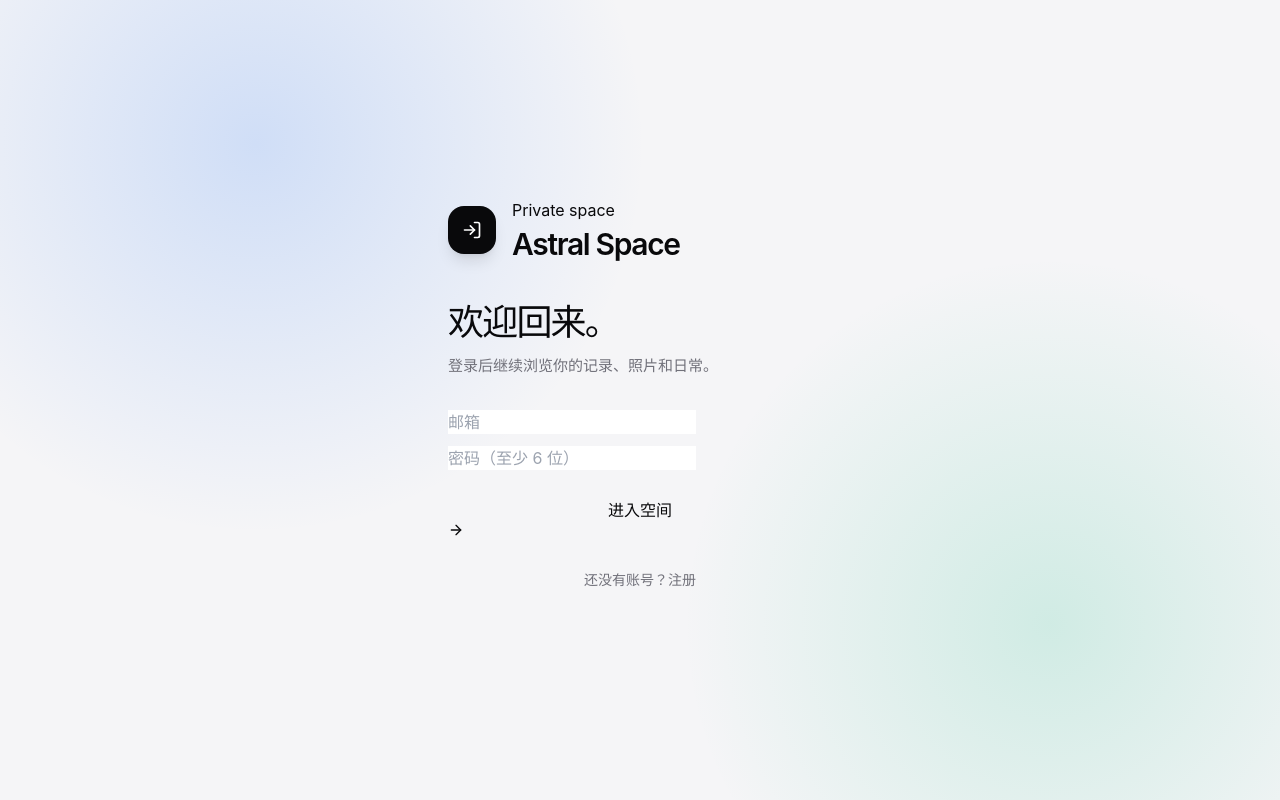
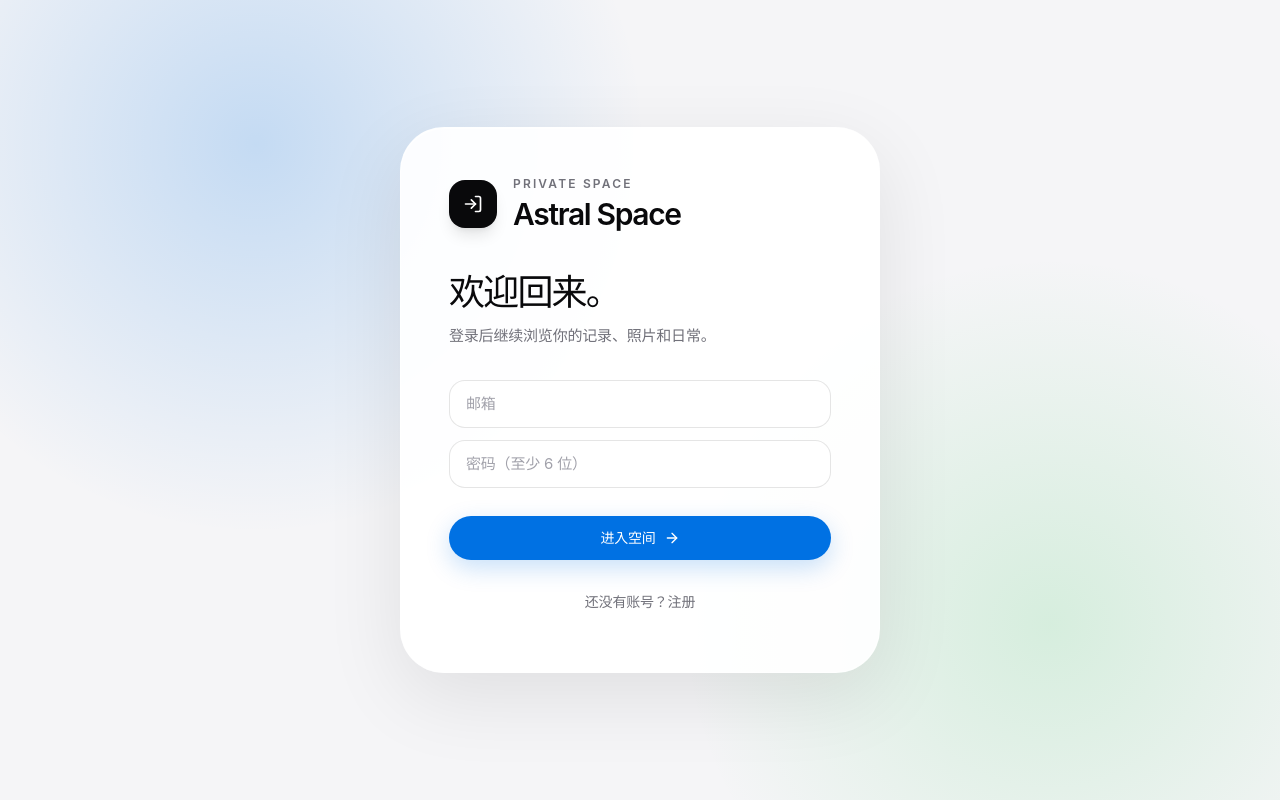
Before and after one commit to Astralx9/my-space-blog, a React (Vite) app: page / in a window 1280 px wide. Built offline with nearby package versions, Linux system fonts and the light colour scheme; no server answers.

Commit message:
feat: apply Apple interface to src/index.css

```diff
--- a/src/index.css
+++ b/src/index.css
@@ -4,39 +4,188 @@
 
 @layer base {
   :root {
-    --theme-primary: 59 130 246; /* blue-500 */
-    --theme-secondary: 16 185 129; /* emerald-500 */
-    --theme-primary-contrast: 255 255 255;
+    --theme-primary: 0 113 227;
+    --theme-secondary: 52 199 89;
+    --surface-alpha: 0.92;
+    --glass-alpha: 0.78;
+    --sidebar-width: 16rem;
+  }
+
+  * {
+    box-sizing: border-box;
+  }
+
+  html {
+    scroll-behavior: smooth;
+    background: #f5f5f7;
   }
 
   body {
-    @apply bg-zinc-50 dark:bg-black text-zinc-900 dark:text-zinc-100;
+    @apply m-0 min-w-[320px] bg-[#f5f5f7] text-[#1d1d1f] antialiased dark:bg-black dark:text-[#f5f5f7];
+    letter-spacing: -0.012em;
+  }
+
+  button,
+  input,
+  textarea {
+    font: inherit;
+  }
+
+  button,
+  a,
+  input[type="range"] {
+    -webkit-tap-highlight-color: transparent;
+  }
+
+  :focus-visible {
+    outline: 3px solid rgb(var(--theme-primary) / 0.35);
+    outline-offset: 3px;
+  }
+
+  ::selection {
+    color: #fff;
+    background: rgb(var(--theme-primary) / 0.82);
   }
 }
 
-@layer components {
-  .theme-text-primary { color: rgb(var(--theme-primary)); }
-  .theme-text-secondary { color: rgb(var(--theme-secondary)); }
-  .theme-bg-primary { background-color: rgb(var(--theme-primary)); }
-  .theme-bg-secondary { background-color: rgb(var(--theme-secondary)); }
-  .theme-bg-primary-soft { background-color: rgb(var(--theme-primary) / 0.16); }
-  .theme-bg-secondary-soft { background-color: rgb(var(--theme-secondary) / 0.16); }
-  .theme-border-primary { border-color: rgb(var(--theme-primary) / 0.45); }
-  .theme-focus:focus { --tw-ring-color: rgb(var(--theme-primary) / 0.35); border-color: rgb(var(--theme-primary)); }
-  .theme-accent { accent-color: rgb(var(--theme-primary)); }
-  .group:hover .theme-hover-primary { color: rgb(var(--theme-primary)); }
-  .theme-hover-primary:hover { color: rgb(var(--theme-primary)); }
-  .theme-hover-secondary:hover { color: rgb(var(--theme-secondary)); }
-  .theme-bg-primary-hover:hover { background-color: rgb(var(--theme-primary)); }
-}
-
 :root {
-  font-family: -apple-system, BlinkMacSystemFont, "Segoe UI", "Noto Sans", Helvetica, Arial, sans-serif, "Apple Color Emoji", "Segoe UI Emoji";
+  font-family: -apple-system, BlinkMacSystemFont, "SF Pro Display", "SF Pro Text", "PingFang SC", "Noto Sans SC", "Segoe UI", sans-serif;
   line-height: 1.5;
   font-weight: 400;
-
   font-synthesis: none;
   text-rendering: optimizeLegibility;
   -webkit-font-smoothing: antialiased;
   -moz-osx-font-smoothing: grayscale;
 }
+
+@layer components {
+  .page-shell {
+    @apply mx-auto w-full max-w-[1440px] px-5 pb-24 pt-24 sm:px-8 md:px-10 md:pb-32 md:pt-12 lg:px-14;
+  }
+
+  .page-enter {
+    animation: page-enter 700ms cubic-bezier(0.22, 1, 0.36, 1) both;
+  }
+
+  .display-title {
+    @apply text-balance font-semibold leading-[0.94] tracking-[-0.055em];
+    font-size: clamp(3.25rem, 8vw, 8.5rem);
+  }
+
+  .page-title {
+    @apply text-balance font-semibold leading-[0.98] tracking-[-0.05em];
+    font-size: clamp(3rem, 6.5vw, 6.5rem);
+  }
+
+  .section-title {
+    @apply font-semibold leading-tight tracking-[-0.035em];
+    font-size: clamp(1.75rem, 3vw, 3.25rem);
+  }
+
+  .eyebrow {
+    @apply text-xs font-semibold uppercase tracking-[0.18em] text-zinc-500 dark:text-zinc-400;
+  }
+
+  .apple-surface {
+    background: rgb(255 255 255 / var(--surface-alpha));
+    border: 1px solid rgb(255 255 255 / 0.58);
+    box-shadow:
+      0 1px 0 rgb(255 255 255 / 0.8) inset,
+      0 24px 80px rgb(0 0 0 / 0.09);
+  }
+
+  .dark .apple-surface {
+    background: rgb(22 22 24 / var(--surface-alpha));
+    border-color: rgb(255 255 255 / 0.1);
+    box-shadow:
+      0 1px 0 rgb(255 255 255 / 0.07) inset,
+      0 24px 80px rgb(0 0 0 / 0.34);
+  }
+
+  .apple-glass {
+    background: rgb(248 248 250 / var(--glass-alpha));
+    border: 1px solid rgb(255 255 255 / 0.65);
+    box-shadow:
+      0 1px 0 rgb(255 255 255 / 0.72) inset,
+      0 18px 60px rgb(0 0 0 / 0.14);
+    -webkit-backdrop-filter: saturate(150%) blur(28px);
+    backdrop-filter: saturate(150%) blur(28px);
+  }
+
+  .dark .apple-glass {
+    background: rgb(28 28 30 / var(--glass-alpha));
+    border-color: rgb(255 255 255 / 0.13);
+    box-shadow:
+      0 1px 0 rgb(255 255 255 / 0.08) inset,
+      0 18px 60px rgb(0 0 0 / 0.42);
+  }
+
+  @supports not ((backdrop-filter: blur(1px)) or (-webkit-backdrop-filter: blur(1px))) {
+    .apple-glass {
+      background: rgb(248 248 250 / 0.96);
+    }
+
+    .dark .apple-glass {
+      background: rgb(28 28 30 / 0.96);
+    }
+  }
+
+  .apple-button {
+    @apply inline-flex min-h-11 items-center justify-center gap-2 rounded-full px-5 text-sm font-semibold transition duration-200 disabled:cursor-not-allowed disabled:opacity-45;
+    background: rgb(var(--theme-primary));
+    color: white;
+    box-shadow: 0 8px 24px rgb(var(--theme-primary) / 0.22);
+  }
+
+  .apple-button:hover {
+    filter: brightness(1.06);
+    transform: translateY(-1px);
+  }
+
+  .apple-button-secondary {
+    @apply inline-flex min-h-11 items-center justify-center gap-2 rounded-full border border-black/10 bg-white/80 px-5 text-sm font-semibold text-zinc-900 transition duration-200 hover:bg-white dark:border-white/15 dark:bg-white/10 dark:text-white dark:hover:bg-white/15;
+  }
+
+  .apple-input {
+    @apply min-h-12 w-full rounded-2xl border border-black/10 bg-white/75 px-4 text-[15px] text-zinc-900 outline-none transition placeholder:text-zinc-400 focus:border-transparent focus:ring-4 dark:border-white/10 dark:bg-black/25 dark:text-zinc-100 dark:placeholder:text-zinc-600;
+    --tw-ring-color: rgb(var(--theme-primary) / 0.16);
+  }
+
+  .segmented-control {
+    @apply inline-flex items-center gap-1 rounded-full border border-black/5 bg-black/[0.055] p-1 dark:border-white/5 dark:bg-white/[0.08];
+  }
+
+  .segmented-button {
+    @apply min-h-9 rounded-full px-4 text-xs font-semibold text-zinc-500 transition dark:text-zinc-400;
+  }
+
+  .segmented-button-active {
+    @apply bg-white text-zinc-950 shadow-sm dark:bg-zinc-700 dark:text-white;
+  }
+
+  .hero-text-shadow {
+    text-shadow: 0 2px 30px rgb(0 0 0 / 0.34);
+  }
+}
+
+@keyframes page-enter {
+  from {
+    opacity: 0;
+    transform: translateY(18px);
+  }
+  to {
+    opacity: 1;
+    transform: translateY(0);
+  }
+}
+
+@media (prefers-reduced-motion: reduce) {
+  *,
+  *::before,
+  *::after {
+    scroll-behavior: auto !important;
+    animation-duration: 0.01ms !important;
+    animation-iteration-count: 1 !important;
+    transition-duration: 0.01ms !important;
+  }
+}
```
